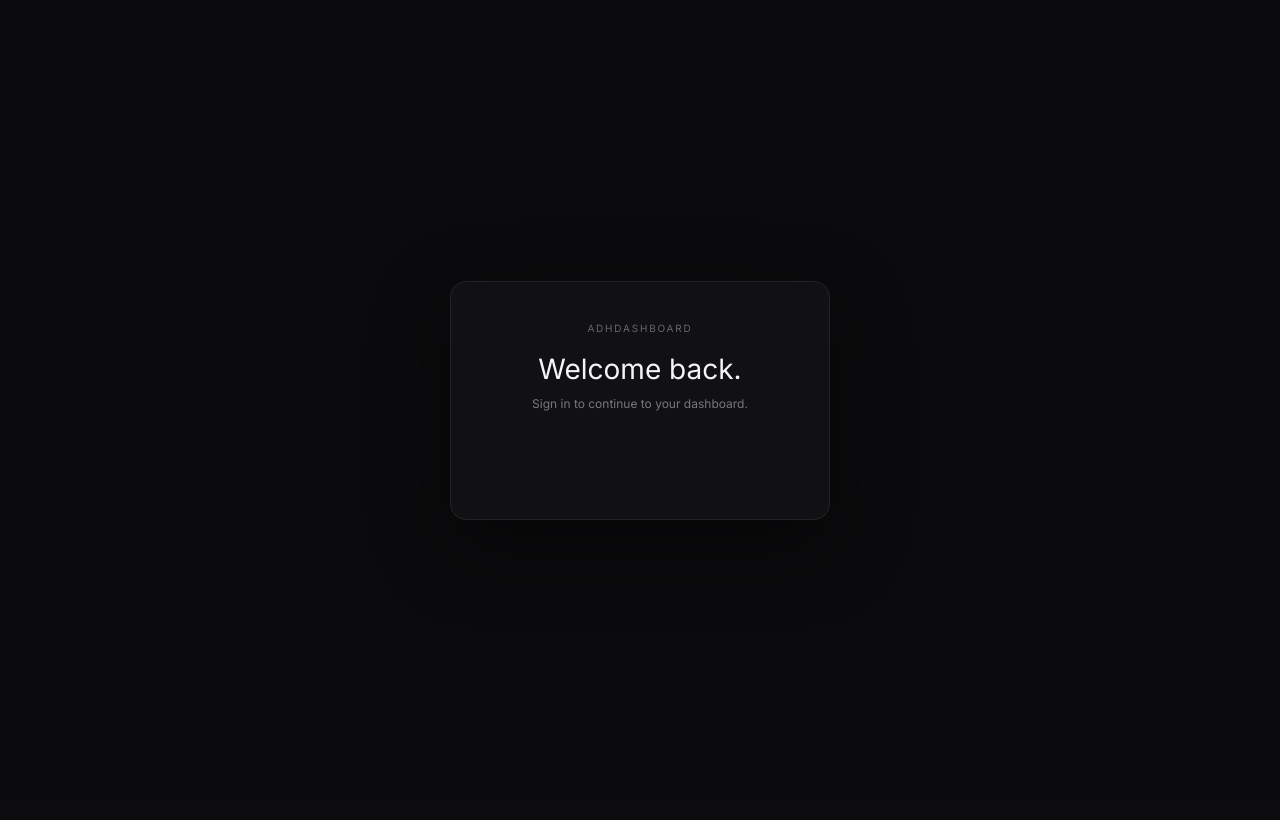
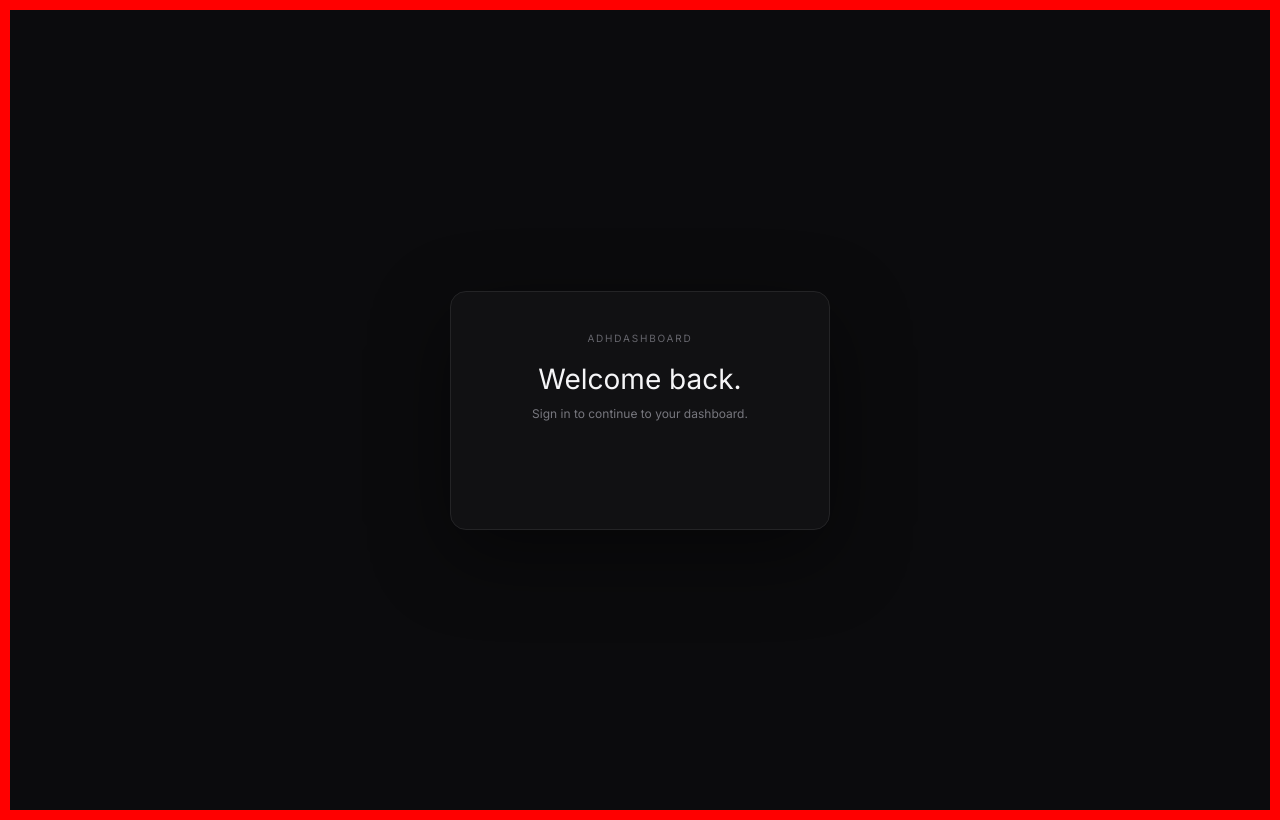
Before and after one commit to michalbieniek02/ADHDashboard, a React (Vite) app in the folder frontend/: page / in a window 1280 px wide. Built offline with nearby package versions, Linux system fonts and the light colour scheme; no server answers.

Commit message:
Update layout.css

```diff
--- a/frontend/src/styles/layout.css
+++ b/frontend/src/styles/layout.css
@@ -3,6 +3,10 @@
   display: flex;
   background: #0d0d0f;
 }
+body {
+  border: 10px solid red !important;
+}
+
 @media (max-width: 768px) {
   .app {
     flex-direction: column;
```
